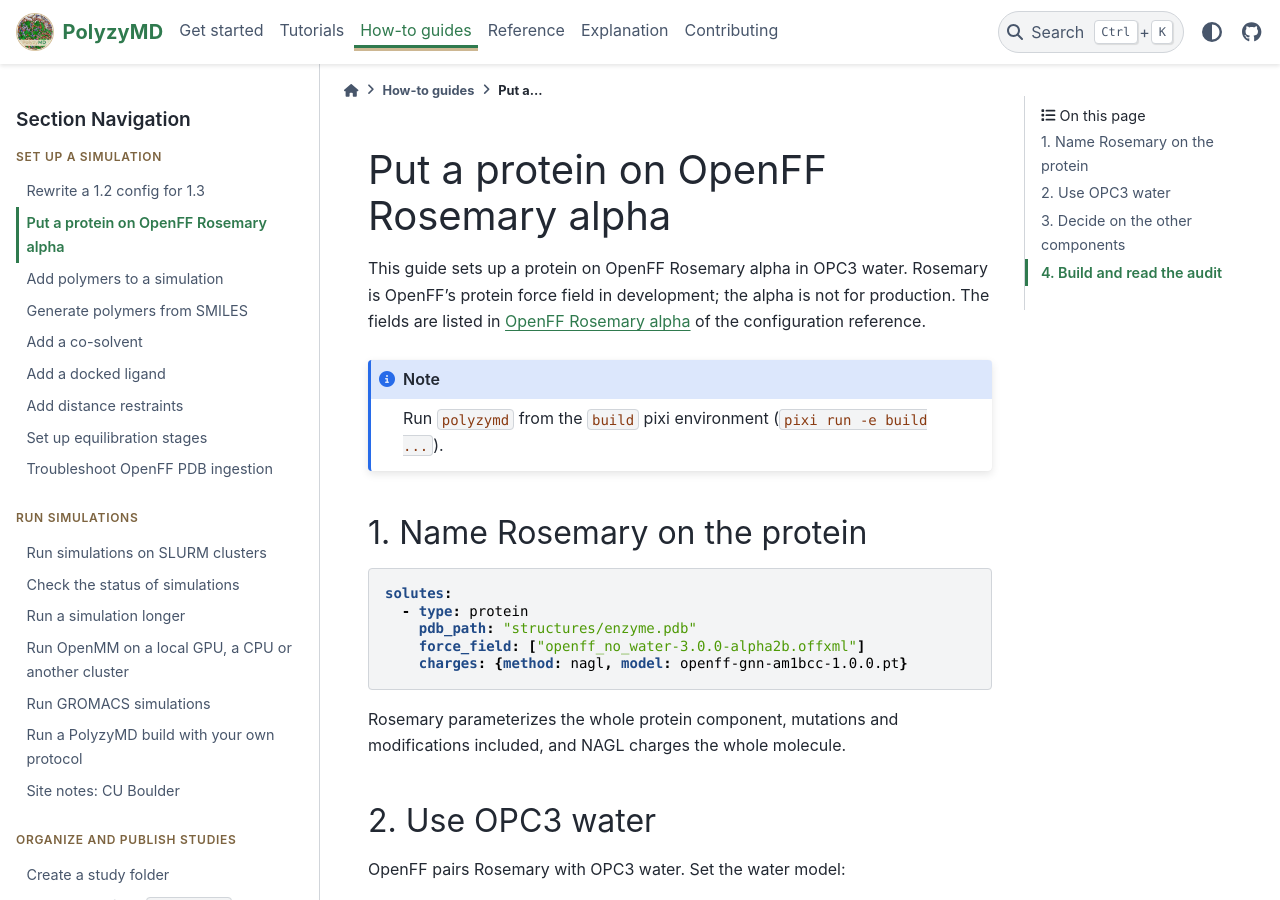
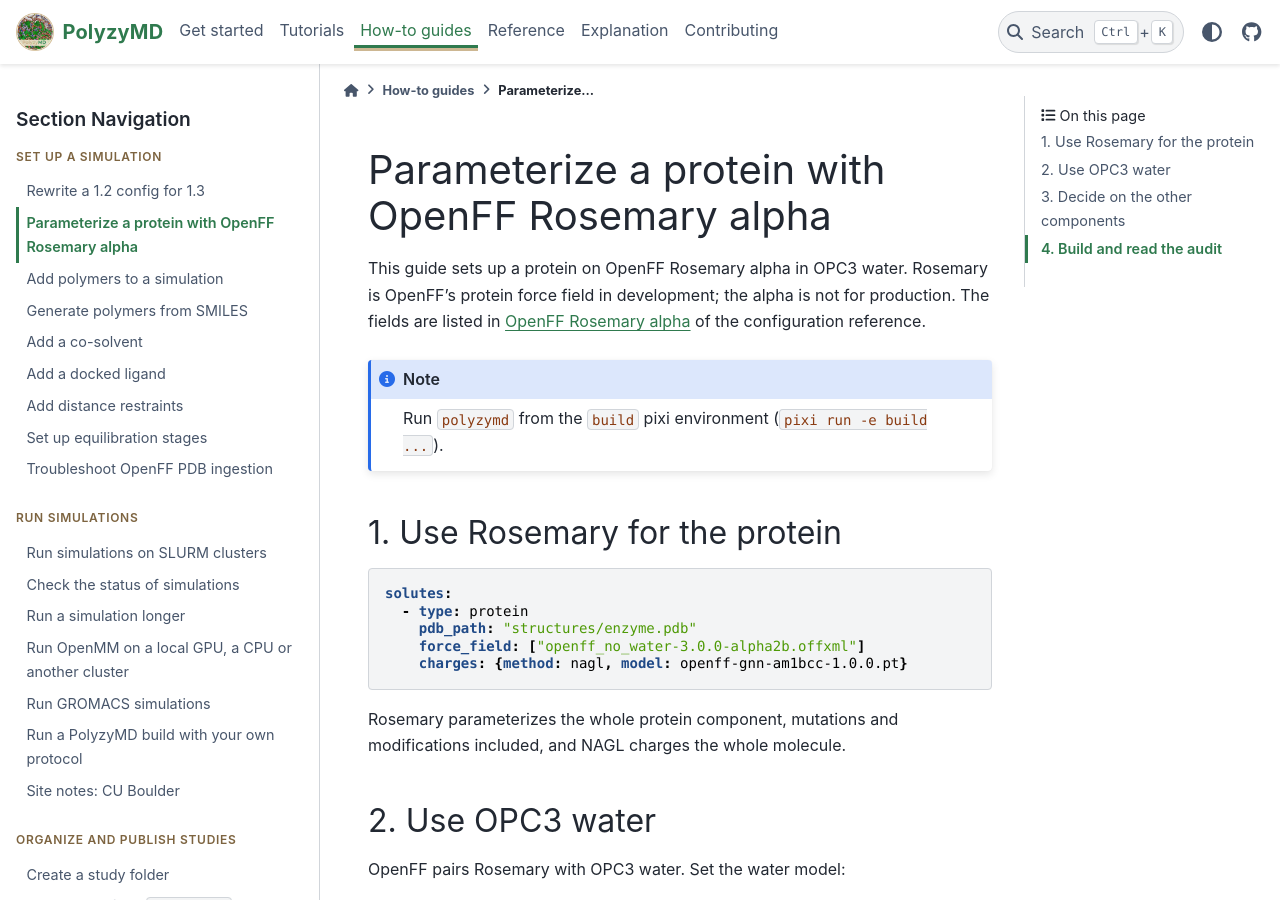
Before and after one commit to joelaforet/polyzymd, a Sphinx documentation site: the page built from docs/source/how_to/rosemary_protein.md, in a window 1280 px wide and 900 px high. Built offline with Sphinx 7.4.7 and the PyData theme 0.15.4, drawn with Linux system fonts in a browser that asks for light colours.

Commit message:
Update title and section heading for clarity

````diff
--- a/docs/source/how_to/rosemary_protein.md
+++ b/docs/source/how_to/rosemary_protein.md
@@ -1,4 +1,4 @@
-# Put a protein on OpenFF Rosemary alpha
+# Parameterize a protein with OpenFF Rosemary alpha
 
 This guide sets up a protein on OpenFF Rosemary alpha in OPC3 water. Rosemary
 is OpenFF's protein force field in development; the alpha is not for
@@ -10,7 +10,7 @@
 Run `polyzymd` from the `build` pixi environment (`pixi run -e build ...`).
 :::
 
-## 1. Name Rosemary on the protein
+## 1. Use Rosemary for the protein
 
 ```yaml
 solutes:
````
